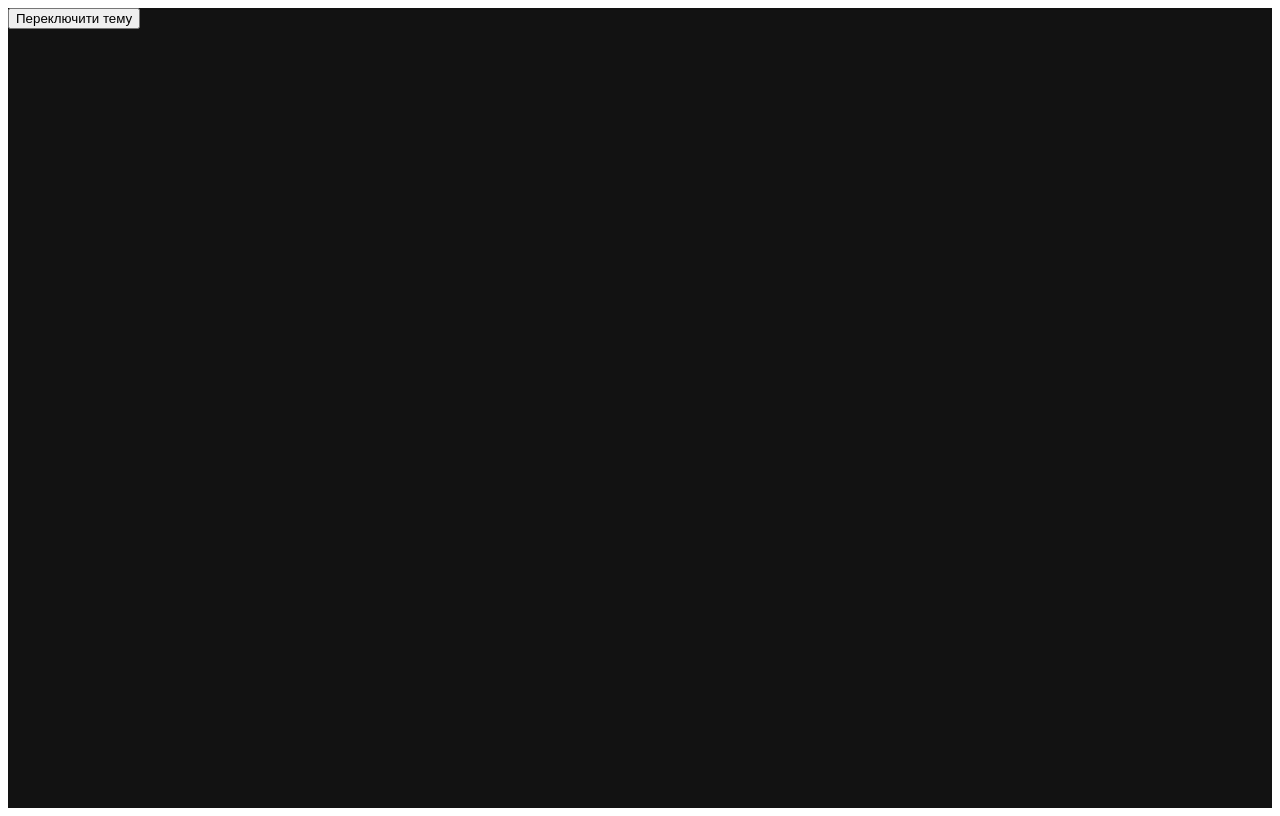
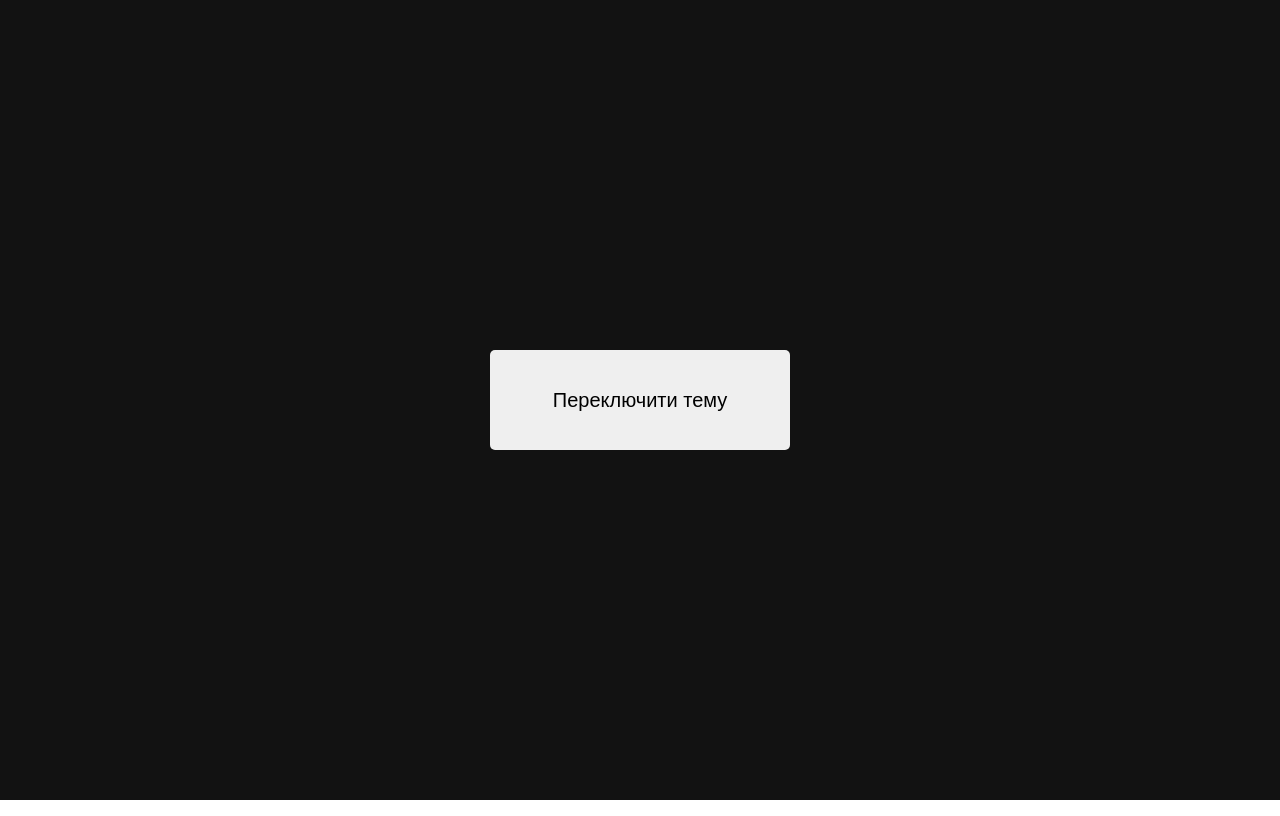
Before and after one commit to dest411/studyreact, a React (Create React App) app: page / in a window 1280 px wide. Built offline with nearby package versions, Linux system fonts and the light colour scheme.

Commit message:
practice

```diff
--- a/src/App.jsx
+++ b/src/App.jsx
@@ -11,7 +11,7 @@ const App = () => {
     };
     return (
         <div className={isDark ? 'dark' : 'light' } >
-            <button onClick={onClickHandler}>Переключити тему</button>
+            <button className='btn' onClick={onClickHandler}>Переключити тему</button>
         </div>
     );
 };
--- a/src/main.css
+++ b/src/main.css
@@ -1,6 +1,15 @@
+*{
+   margin: 0;
+   padding: 0;
+   box-sizing: border-box;
+}
 .dark, .light{
    width: 100%;
    height: 100vh;
+   padding: 20px;
+   display: flex;
+   justify-content: center;
+   align-items: center;
 }
 
 .dark {
@@ -11,3 +20,20 @@
    background-color: hsl(0, 0%, 90%);
    color: #000000;
 }
+.light button{
+   background-color: hsl(0, 0%, 0%);
+   color: #ffffff;
+}
+
+.btn{
+
+   margin: 20px;
+   width: 300px;
+   height: 100px;
+   border-radius: 5px;
+   border: none;
+   cursor: pointer;
+   font-size: 16px;
+   margin: 10px;
+   font-size: 20px;
+}
```
